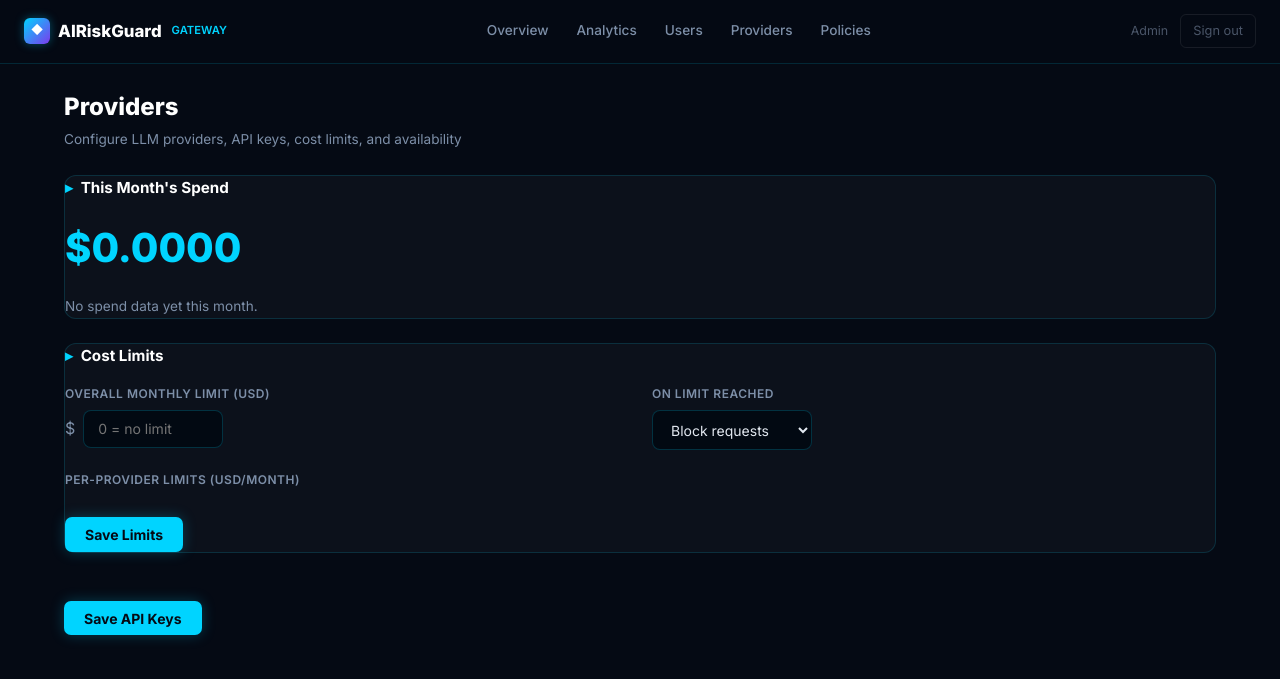
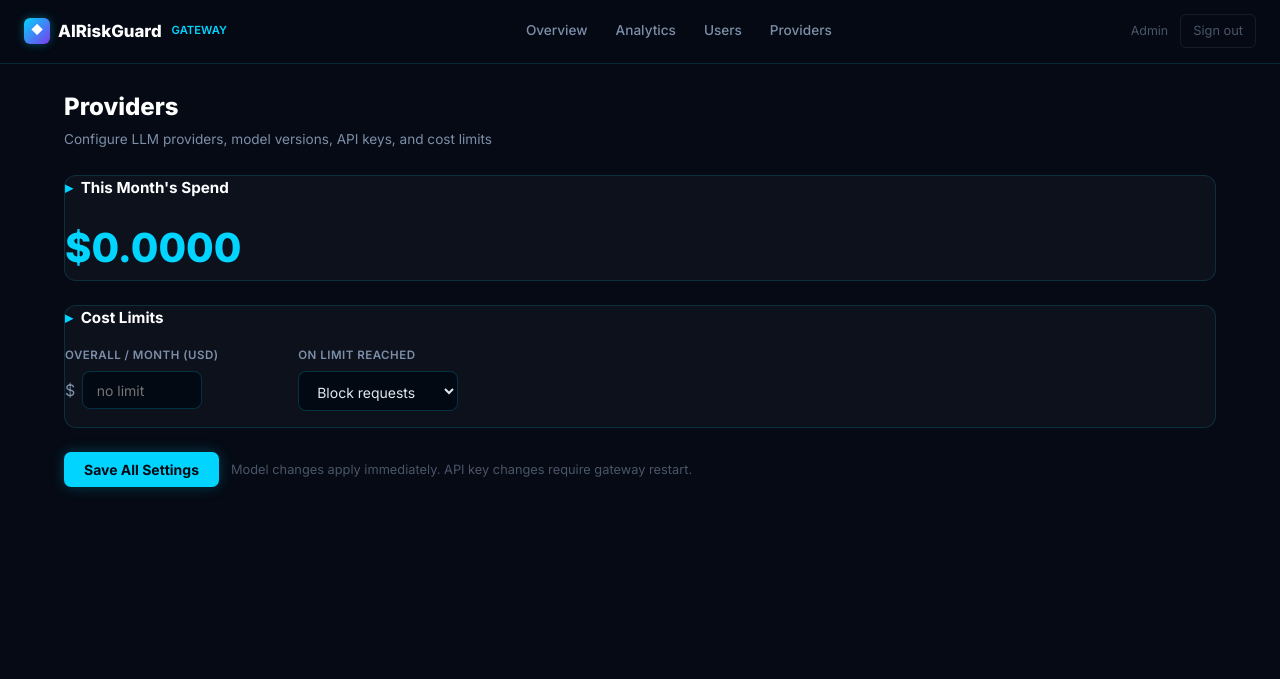
Before and after one commit to gobeyondfj-cmd/airiskguard-gateway, a Python web app: template src/airiskguard_gateway/policy_server/templates/providers.html in a window 1280 px wide. Shown: the top 679 px of the page. Run offline with Jinja, Linux system fonts and the light colour scheme; the template is opened without the code that fills it, so the values that code supplies are empty; some libraries are stand-ins or nearby versions.

Commit message:
Provider model version selection + remove Policies from nav
- provider_models.py: catalog of known model versions per provider
  (Anthropic, OpenAI, DeepSeek, Moonshot, GLM, MiniMax, Mistral, Google, Azure, Ollama)
  with tier labels (flagship/standard/fast/reasoning/code) and color coding

- providers.html: per-provider model checkboxes with tier badges
  Clicking a model selects/deselects it from the allowed list
  All in one form: API keys + model selection + cost limits → Save All Settings

- save_providers: reads model_ checkboxes, rebuilds allowed_models list
  Preserves manually-added models not in the catalog

- base.html: remove Policies from nav (Overview/Analytics/Users/Providers)

Co-Authored-By: Claude Sonnet 4.6 (1M context) <noreply@anthropic.com>

```diff
--- a/src/airiskguard_gateway/policy_server/templates/base.html
+++ b/src/airiskguard_gateway/policy_server/templates/base.html
@@ -89,7 +89,6 @@
         <a href="/dashboard/analytics" class="{{ 'active' if 'analytics' in request.url.path else '' }}">Analytics</a>
         <a href="/dashboard/users" class="{{ 'active' if 'users' in request.url.path else '' }}">Users</a>
         <a href="/dashboard/providers" class="{{ 'active' if 'providers' in request.url.path else '' }}">Providers</a>
-        <a href="/dashboard/policies" class="{{ 'active' if 'policies' in request.url.path else '' }}">Policies</a>
     </div>
     <div class="nav-right">
         <span style="font-size:0.78rem;color:var(--dim)">Admin</span>
--- a/src/airiskguard_gateway/policy_server/templates/providers.html
+++ b/src/airiskguard_gateway/policy_server/templates/providers.html
@@ -5,170 +5,176 @@
 <div class="section-header" style="margin-bottom:1.5rem">
     <div>
         <h1 style="font-size:1.5rem;font-weight:800;color:white;margin-bottom:0.2rem">Providers</h1>
-        <p style="font-size:0.85rem;color:var(--muted)">Configure LLM providers, API keys, cost limits, and availability</p>
+        <p style="font-size:0.85rem;color:var(--muted)">Configure LLM providers, model versions, API keys, and cost limits</p>
     </div>
 </div>
 
-<!-- Cost limits summary -->
+{% if saved %}
+<div style="margin-bottom:1.25rem;background:rgba(74,222,128,0.07);border:1px solid rgba(74,222,128,0.2);border-radius:8px;padding:0.75rem 1rem;color:#4ade80;font-size:0.875rem">
+    ✓ Saved. Restart the gateway for API key changes to take effect.
+</div>
+{% endif %}
+
+<!-- Monthly spend summary -->
 <div class="card p-5" style="margin-bottom:1.5rem">
     <div class="section-header">
         <div class="section-title">This Month's Spend</div>
         <span style="font-size:0.78rem;color:var(--muted)">{{ current_month }}</span>
     </div>
-    <div style="display:flex;align-items:baseline;gap:0.75rem;margin-bottom:1rem">
+    <div style="display:flex;align-items:baseline;gap:0.75rem;margin-bottom:{% if monthly_spend.by_provider %}1rem{% else %}0{% endif %}">
         <span style="font-size:2.5rem;font-weight:800;color:var(--cyan)">${{ "%.4f"|format(monthly_spend.total_cost_usd) }}</span>
         {% if overall_limit > 0 %}
-        <span style="color:var(--muted);font-size:0.9rem">/ ${{ "%.2f"|format(overall_limit) }} limit</span>
-        {% set pct = (monthly_spend.total_cost_usd / overall_limit * 100) if overall_limit else 0 %}
-        <span class="badge {% if pct >= 90 %}badge-blocked{% elif pct >= 70 %}badge-redacted{% else %}badge-allowed{% endif %}" style="font-size:0.75rem">
+        {% set pct = (monthly_spend.total_cost_usd / overall_limit * 100) %}
+        <span style="color:var(--muted)">/ ${{ "%.2f"|format(overall_limit) }}</span>
+        <span class="badge {% if pct >= 90 %}badge-blocked{% elif pct >= 70 %}badge-redacted{% else %}badge-allowed{% endif %}">
             {{ "%.1f"|format(pct) }}% used
         </span>
         {% endif %}
     </div>
     {% if monthly_spend.by_provider %}
     <div class="bar-chart">
-        {% set max_cost = monthly_spend.by_provider[0].cost_usd if monthly_spend.by_provider else 1 %}
+        {% set max_c = monthly_spend.by_provider[0].cost_usd or 0.0001 %}
         {% for row in monthly_spend.by_provider %}
+        {% set limit = per_provider_limits.get(row.provider, 0) %}
         <div class="bar-row">
             <span class="bar-label">{{ row.provider }}</span>
             <div class="bar-track">
-                <div class="bar-fill" style="width:{{ (row.cost_usd / max_cost * 100) if max_cost else 0 }}%"></div>
+                <div class="bar-fill" style="width:{{ (row.cost_usd / max_c * 100)|round(1) }}%;background:{% if limit > 0 and row.cost_usd / limit >= 0.9 %}#f87171{% elif limit > 0 and row.cost_usd / limit >= 0.7 %}#fb923c{% else %}linear-gradient(90deg,var(--cyan),var(--purple)){% endif %}"></div>
             </div>
             <span class="bar-value">${{ "%.4f"|format(row.cost_usd) }}</span>
+            {% if limit > 0 %}
+            <span class="bar-sub" style="color:{% if row.cost_usd/limit >= 0.9 %}#f87171{% else %}var(--muted){% endif %}">${{ "%.0f"|format(limit) }}lim</span>
+            {% else %}
             <span class="bar-sub">{{ row.requests }}req</span>
+            {% endif %}
         </div>
         {% endfor %}
     </div>
-    {% else %}
-    <p style="color:var(--muted);font-size:0.85rem">No spend data yet this month.</p>
     {% endif %}
 </div>
 
-<!-- Cost limits editor -->
-<form method="post" action="/dashboard/providers/limits">
-<div class="card p-5" style="margin-bottom:1.5rem">
-    <div class="section-header">
-        <div class="section-title">Cost Limits</div>
-    </div>
-    <div style="display:grid;grid-template-columns:1fr 1fr;gap:1.5rem;margin-bottom:1.25rem">
-        <div>
-            <label style="display:block;font-size:0.75rem;font-weight:600;letter-spacing:0.5px;text-transform:uppercase;color:var(--muted);margin-bottom:0.4rem">
-                Overall Monthly Limit (USD)
-            </label>
-            <div style="display:flex;align-items:center;gap:0.5rem">
-                <span style="color:var(--muted)">$</span>
-                <input type="number" name="overall_limit" min="0" step="0.01"
-                       value="{{ overall_limit if overall_limit > 0 else '' }}"
-                       placeholder="0 = no limit"
-                       class="form-input" style="max-width:140px">
-            </div>
-        </div>
-        <div>
-            <label style="display:block;font-size:0.75rem;font-weight:600;letter-spacing:0.5px;text-transform:uppercase;color:var(--muted);margin-bottom:0.4rem">
-                On Limit Reached
-            </label>
-            <select name="on_limit_reached" class="form-input" style="max-width:160px">
-                <option value="block" {{ 'selected' if on_limit_reached == 'block' else '' }}>Block requests</option>
-                <option value="alert" {{ 'selected' if on_limit_reached == 'alert' else '' }}>Alert only (Slack)</option>
-            </select>
-        </div>
-    </div>
+<form method="post" action="/dashboard/providers/save">
 
-    <div style="margin-bottom:1rem">
-        <label style="display:block;font-size:0.75rem;font-weight:600;letter-spacing:0.5px;text-transform:uppercase;color:var(--muted);margin-bottom:0.75rem">
-            Per-Provider Limits (USD/month)
-        </label>
-        <div style="display:grid;grid-template-columns:repeat(auto-fill,minmax(200px,1fr));gap:0.75rem">
-            {% for name in provider_names %}
-            {% if name != 'ollama' %}
-            <div style="display:flex;align-items:center;gap:0.5rem">
-                <span style="width:90px;font-size:0.85rem;color:var(--text)">{{ name }}</span>
-                <span style="color:var(--muted);font-size:0.85rem">$</span>
-                <input type="number" name="limit_{{ name }}" min="0" step="0.01"
-                       value="{{ per_provider_limits.get(name, '') or '' }}"
-                       placeholder="no limit"
-                       class="form-input" style="max-width:100px;font-size:0.85rem">
-            </div>
-            {% endif %}
-            {% endfor %}
-        </div>
-    </div>
-
-    <button type="submit" class="btn-primary">Save Limits</button>
-</div>
-</form>
-
-<!-- Provider API keys -->
-<form method="post" action="/dashboard/providers/save">
-<div style="display:flex;flex-direction:column;gap:0.75rem;margin-bottom:1.5rem">
+<!-- Per-provider cards -->
 {% for name, p in providers.items() %}
 {% set source, masked = p.key_status() %}
+{% set models_for_provider = provider_model_catalog.get(name, []) %}
+{% set allowed = allowed_models_set %}
 {% set provider_spend = monthly_spend.by_provider | selectattr('provider', 'eq', name) | first | default({'cost_usd': 0, 'requests': 0}) %}
-    {% set limit = per_provider_limits.get(name, 0) %}
-    <div class="card p-4">
-        <div style="display:flex;align-items:center;gap:1rem;flex-wrap:wrap">
+{% set plimit = per_provider_limits.get(name, 0) %}
 
-            <!-- Toggle -->
-            <label class="toggle">
+<div class="card p-5" style="margin-bottom:1rem">
+    <!-- Header row -->
+    <div style="display:flex;align-items:center;gap:1rem;margin-bottom:{% if models_for_provider %}1rem{% else %}0{% endif %}">
+
+        <!-- Enable toggle -->
+        <label class="toggle" title="Enable/disable this provider">
             <input type="checkbox" name="enabled_{{ name }}" value="1"
                    {{ 'checked' if name not in disabled_providers else '' }}
                    onchange="this.form.submit()">
             <span class="toggle-slider"></span>
         </label>
 
-            <!-- Name + status -->
-            <div style="min-width:120px">
-                <div style="display:flex;align-items:center;gap:0.5rem">
-                    <span style="font-weight:700;color:white">{{ name }}</span>
-                    {% if source == 'missing' and name != 'ollama' %}
-                    <span class="badge badge-blocked" style="font-size:0.7rem">no key</span>
-                    {% elif source != 'missing' %}
-                    <span class="badge badge-allowed" style="font-size:0.7rem">✓ {{ source }}</span>
+        <!-- Name + key status -->
+        <div style="flex:1;min-width:0">
+            <div style="display:flex;align-items:center;gap:0.5rem;flex-wrap:wrap">
+                <span style="font-weight:700;font-size:1rem;color:white">{{ name }}</span>
+                {% if name == 'ollama' %}
+                <span class="badge" style="background:rgba(124,58,237,0.1);color:#a78bfa;border:1px solid rgba(124,58,237,0.2)">local</span>
+                {% elif source in ('env', 'config') %}
+                <span class="badge badge-allowed">✓ key set ({{ source }})</span>
+                {% else %}
+                <span class="badge badge-blocked">✗ no key</span>
+                {% endif %}
+                {% if name in disabled_providers %}
+                <span class="badge" style="background:rgba(255,255,255,0.05);color:var(--dim);border:1px solid rgba(255,255,255,0.08)">disabled</span>
                 {% endif %}
             </div>
-                <div style="font-size:0.75rem;color:var(--dim)">{{ p.base_url[:40] }}</div>
+            <div style="font-size:0.75rem;color:var(--dim);margin-top:0.15rem">{{ p.base_url }}</div>
         </div>
 
-            <!-- This month spend + limit -->
-            <div style="margin-left:auto;text-align:right;min-width:120px">
-                <div style="font-size:0.85rem;color:var(--cyan)">${{ "%.4f"|format(provider_spend.cost_usd) }}</div>
-                {% if limit > 0 %}
-                {% set pct = (provider_spend.cost_usd / limit * 100) %}
-                <div style="font-size:0.75rem;color:{% if pct >= 90 %}#f87171{% elif pct >= 70 %}#fb923c{% else %}var(--muted){% endif %}">
-                    ${{ "%.2f"|format(limit) }} limit · {{ "%.0f"|format(pct) }}%
+        <!-- This month's spend -->
+        <div style="text-align:right;min-width:100px">
+            <div style="font-size:0.9rem;font-weight:700;color:var(--cyan)">${{ "%.4f"|format(provider_spend.cost_usd) }}</div>
+            {% if plimit > 0 %}
+            {% set pp = (provider_spend.cost_usd / plimit * 100) %}
+            <div style="font-size:0.72rem;color:{% if pp >= 90 %}#f87171{% elif pp >= 70 %}#fb923c{% else %}var(--muted){% endif %}">
+                / ${{ "%.2f"|format(plimit) }} ({{ "%.0f"|format(pp) }}%)
             </div>
             {% else %}
-                <div style="font-size:0.75rem;color:var(--dim)">no limit</div>
+            <div style="font-size:0.72rem;color:var(--dim)">{{ provider_spend.requests }} req</div>
             {% endif %}
         </div>
 
-            <!-- Key input -->
+        <!-- API key input -->
         {% if name != 'ollama' %}
         <input type="password" name="key_{{ name }}"
-                   class="form-input" style="font-family:monospace;font-size:0.8rem;max-width:260px"
-                   placeholder="{{ p.api_key_env or 'API key' }}"
+               class="form-input" style="font-family:monospace;font-size:0.8rem;width:220px;flex-shrink:0"
+               placeholder="{{ masked if source == 'config' else (p.api_key_env or 'API key') }}"
                autocomplete="off">
         {% endif %}
     </div>
 
-        <!-- Models seen -->
-        {% if provider_models.get(name) %}
-        <div style="margin-top:0.6rem;padding-top:0.6rem;border-top:1px solid rgba(255,255,255,0.04);display:flex;flex-wrap:wrap;gap:0.3rem">
-            {% for model in provider_models[name][:8] %}
-            <span style="font-size:0.72rem;font-family:monospace;background:rgba(255,255,255,0.03);border:1px solid rgba(255,255,255,0.07);border-radius:4px;padding:0.15rem 0.4rem;color:var(--dim)">{{ model }}</span>
+    <!-- Model version checkboxes -->
+    {% if models_for_provider %}
+    <div style="border-top:1px solid rgba(255,255,255,0.05);padding-top:0.875rem">
+        <div style="font-size:0.72rem;font-weight:600;letter-spacing:0.5px;text-transform:uppercase;color:var(--muted);margin-bottom:0.6rem">
+            Allowed Models
+            <span style="font-weight:400;text-transform:none;letter-spacing:0;margin-left:0.4rem">
+                ({{ models_for_provider | selectattr('id', 'in', allowed) | list | length }} / {{ models_for_provider | length }} selected)
+            </span>
+        </div>
+        <div style="display:flex;flex-wrap:wrap;gap:0.4rem">
+            {% for model in models_for_provider %}
+            {% set tier_style = tier_colors.get(model.tier, tier_colors.standard) %}
+            <label style="display:flex;align-items:center;gap:0.4rem;padding:0.3rem 0.625rem;border-radius:6px;cursor:pointer;border:1px solid {% if model.id in allowed %}{{ tier_style.border }}{% else %}rgba(255,255,255,0.07){% endif %};background:{% if model.id in allowed %}{{ tier_style.bg }}{% else %}transparent{% endif %};transition:all 0.15s" title="{{ model.id }}">
+                <input type="checkbox" name="model_{{ name }}" value="{{ model.id }}"
+                       {{ 'checked' if model.id in allowed else '' }}
+                       style="width:12px;height:12px;accent-color:{{ tier_style.color }};cursor:pointer">
+                <span style="font-size:0.8rem;color:{% if model.id in allowed %}{{ tier_style.color }}{% else %}var(--muted){% endif %}">{{ model.label }}</span>
+                <span style="font-size:0.68rem;opacity:0.6;color:{{ tier_style.color }}">{{ model.tier }}</span>
+            </label>
             {% endfor %}
+        </div>
     </div>
     {% endif %}
 </div>
 {% endfor %}
+
+<!-- Cost limits -->
+<div class="card p-5" style="margin-bottom:1.5rem">
+    <div class="section-header"><div class="section-title">Cost Limits</div></div>
+    <div style="display:grid;grid-template-columns:repeat(auto-fill,minmax(200px,1fr));gap:1rem;margin-bottom:1rem">
+        <div>
+            <label style="display:block;font-size:0.72rem;font-weight:600;letter-spacing:0.5px;text-transform:uppercase;color:var(--muted);margin-bottom:0.4rem">Overall / Month (USD)</label>
+            <div style="display:flex;align-items:center;gap:0.4rem">
+                <span style="color:var(--muted)">$</span>
+                <input type="number" name="overall_limit" min="0" step="1" value="{{ overall_limit if overall_limit > 0 else '' }}" placeholder="no limit" class="form-input" style="max-width:120px">
             </div>
-<button type="submit" class="btn-primary">Save API Keys</button>
+        </div>
+        <div>
+            <label style="display:block;font-size:0.72rem;font-weight:600;letter-spacing:0.5px;text-transform:uppercase;color:var(--muted);margin-bottom:0.4rem">On Limit Reached</label>
+            <select name="on_limit_reached" class="form-input" style="max-width:160px">
+                <option value="block" {{ 'selected' if on_limit_reached == 'block' else '' }}>Block requests</option>
+                <option value="alert" {{ 'selected' if on_limit_reached == 'alert' else '' }}>Alert only (Slack)</option>
+            </select>
+        </div>
+        {% for name, p in providers.items() %}{% if name != 'ollama' %}
+        <div>
+            <label style="display:block;font-size:0.72rem;font-weight:600;letter-spacing:0.5px;text-transform:uppercase;color:var(--muted);margin-bottom:0.4rem">{{ name }} / Month</label>
+            <div style="display:flex;align-items:center;gap:0.4rem">
+                <span style="color:var(--muted)">$</span>
+                <input type="number" name="limit_{{ name }}" min="0" step="1" value="{{ per_provider_limits.get(name, '') or '' }}" placeholder="no limit" class="form-input" style="max-width:120px">
+            </div>
+        </div>
+        {% endif %}{% endfor %}
+    </div>
+</div>
+
+<div style="display:flex;gap:0.75rem;align-items:center">
+    <button type="submit" class="btn-primary">Save All Settings</button>
+    <span style="font-size:0.8rem;color:var(--dim)">Model changes apply immediately. API key changes require gateway restart.</span>
+</div>
 </form>
 
-{% if saved %}
-<div style="margin-top:1rem;background:rgba(74,222,128,0.07);border:1px solid rgba(74,222,128,0.2);border-radius:8px;padding:0.75rem 1rem;color:#4ade80;font-size:0.875rem">
-    ✓ Saved. Restart the gateway for API key changes to take effect.
-</div>
-{% endif %}
-
 {% endblock %}
```
Also changed, not shown: src/airiskguard_gateway/policy_server/routers/dashboard.py (+43 -5 lines), src/airiskguard_gateway/provider_models.py (added, +72 -0 lines). Lines whose indentation alone changed are shown as unchanged.
